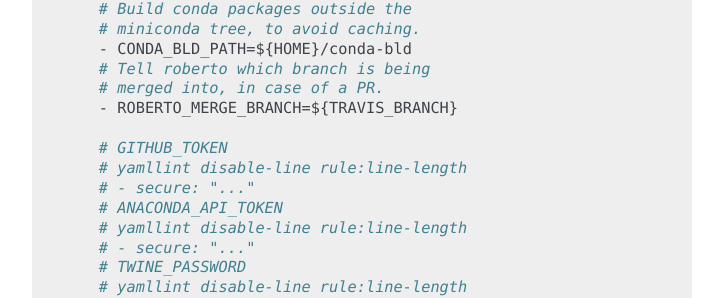
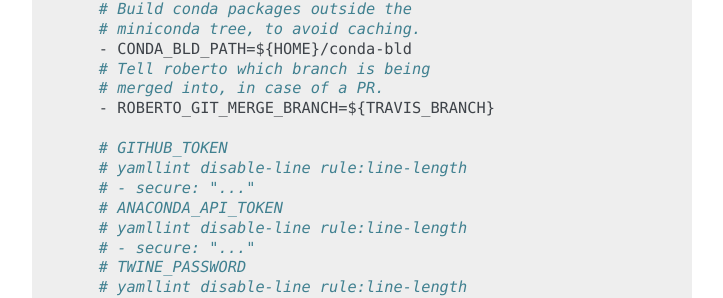
Before and after one commit to theochem/roberto, a Sphinx documentation site: the page built from doc/setupci.rst, in a window 1280 px wide and 900 px high, scrolled down 1702 px. Shown: the part 161-459 px from the top of the window, without its empty margins (388-1111 px from the left). Built offline with Sphinx 7.4.7, drawn with Linux system fonts in a browser that asks for light colours; pages that are not in the unit, such as notebooks, are missing from menus; the version number could not be read and is left out.

Commit message:
Fix typo

```diff
--- a/doc/setupci.rst
+++ b/doc/setupci.rst
@@ -102,7 +102,7 @@ Minimal example of a ``.travis.yaml`` file that uses Roberto
         - CONDA_BLD_PATH=${HOME}/conda-bld
         # Tell roberto which branch is being
         # merged into, in case of a PR.
-        - ROBERTO_MERGE_BRANCH=${TRAVIS_BRANCH}
+        - ROBERTO_GIT_MERGE_BRANCH=${TRAVIS_BRANCH}
 
         # GITHUB_TOKEN
         # yamllint disable-line rule:line-length
```
Also changed, not shown: .travis.yml.
